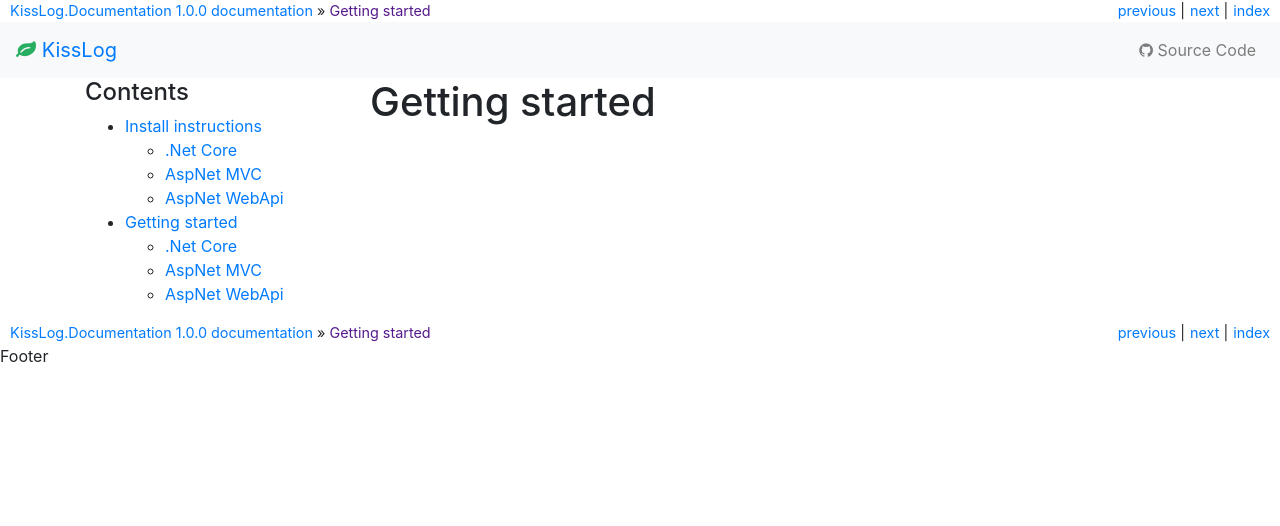
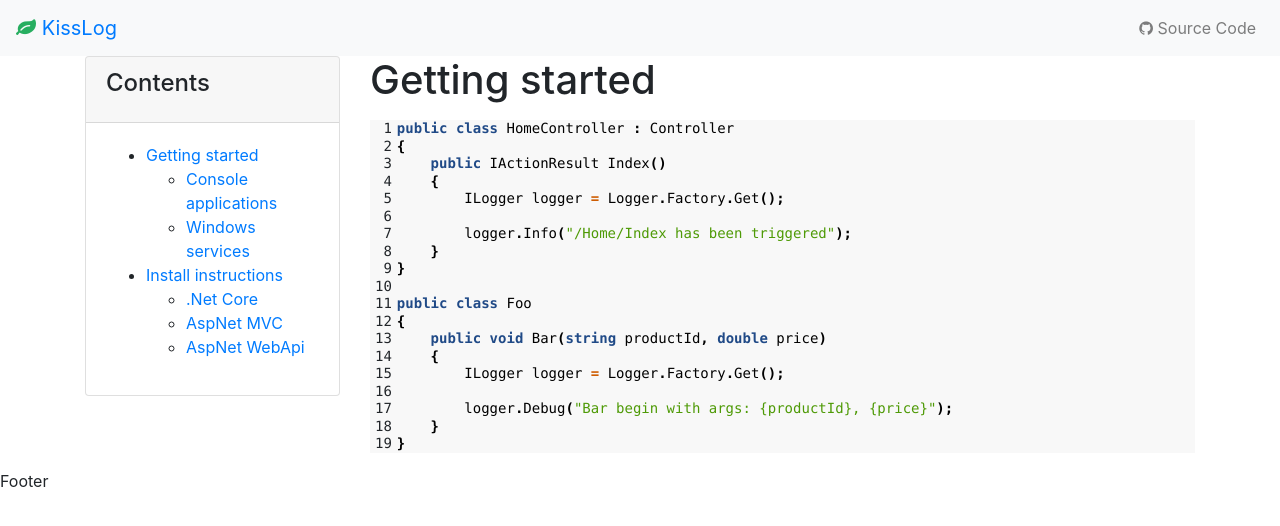
Before and after one commit to KissLog-net/KissLog.Documentation, a Sphinx documentation site: the page built from source/getting-started/index.rst, in a window 1280 px wide. Shown: the top 526 px of the page. Built offline with Sphinx 7.4.7, drawn with Linux system fonts in a browser that asks for light colours; nearby versions of some CDN libraries; library files that are not in the unit come from our copies.

Commit message:
work in progress

```diff
--- a/source/_themes/bootstrap/layout.html
+++ b/source/_themes/bootstrap/layout.html
@@ -25,6 +25,10 @@
     <meta name="apple-mobile-web-app-capable" content="yes">
 {%- endblock %}
 
+{% block header %}{% endblock %}
+{% block relbar1 %}{% endblock %}
+{% block relbar2 %}{% endblock %}
+
 {%- block content %}
 
 <div id="navbar" class="navbar navbar-light bg-light navbar-expand-md">
@@ -43,10 +47,16 @@
     {%- block sidebar1 %}
     <div class="col-md-3">
       <div id="sidebar" class="bs-sidenav" role="complementary">
-        <h4>Contents</h4>
-        {%- for sidebartemplate in sidebars %}
-          {%- include sidebartemplate %}
-        {%- endfor %}
+        <div class="card">
+          <div class="card-header">
+            <h4 class="card-title">Contents</h4>
+          </div>
+          <div class="card-body">
+            {%- for sidebartemplate in sidebars %}
+              {%- include sidebartemplate %}
+            {%- endfor %}
+          </div>
+        </div>
       </div>
     </div>
     {% endblock %}
--- a/source/getting-started/aspnet-webapi.rst
+++ /dev/null
@@ -1,2 +0,0 @@
-AspNet WebApi
-====================
--- /dev/null
+++ b/source/getting-started/console-apps.rst
@@ -0,0 +1,2 @@
+Console applications
+====================
--- a/source/getting-started/index.rst
+++ b/source/getting-started/index.rst
@@ -1,10 +1,32 @@
 Getting started
 ================
+
+.. code-block:: c#
+    :linenos:
+
+    public class HomeController : Controller
+    {
+        public IActionResult Index()
+        {
+            ILogger logger = Logger.Factory.Get();
+
+            logger.Info("/Home/Index has been triggered");
+        }
+    }
+
+    public class Foo
+    {
+        public void Bar(string productId, double price)
+        {
+            ILogger logger = Logger.Factory.Get();
+
+            logger.Debug("Bar begin with args: {productId}, {price}");
+        }
+    }
 
 .. toctree::
    :maxdepth: 1
    :hidden:
 
-   netcore
-   aspnet-mvc
-   aspnet-webapi
+   console-apps
+   windows-services
--- a/source/getting-started/netcore.rst
+++ /dev/null
@@ -1,2 +0,0 @@
-.Net Core
-====================
--- a/source/getting-started/aspnet-mvc.rst
+++ b/source/getting-started/windows-services.rst
@@ -1,2 +1,2 @@
-AspNet MVC
+Windows services
 ====================
--- a/source/index.rst
+++ b/source/index.rst
@@ -16,5 +16,5 @@
    :titlesonly:
    :includehidden:
 
+   getting-started/index
    install-instructions/index
-   getting-started/index
```
Also changed, not shown: source/install-instructions/index.rst (line endings or trailing spaces).
